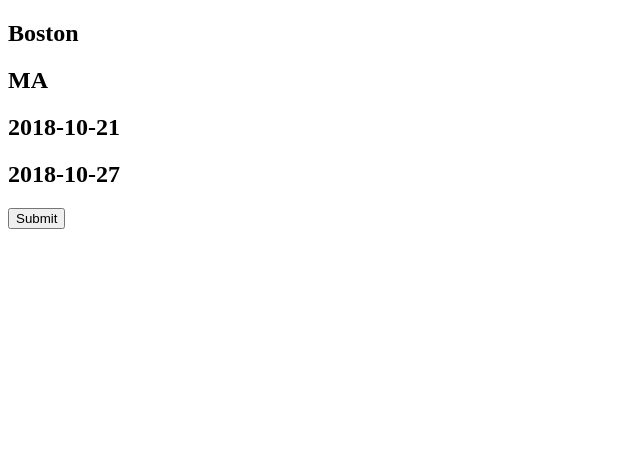
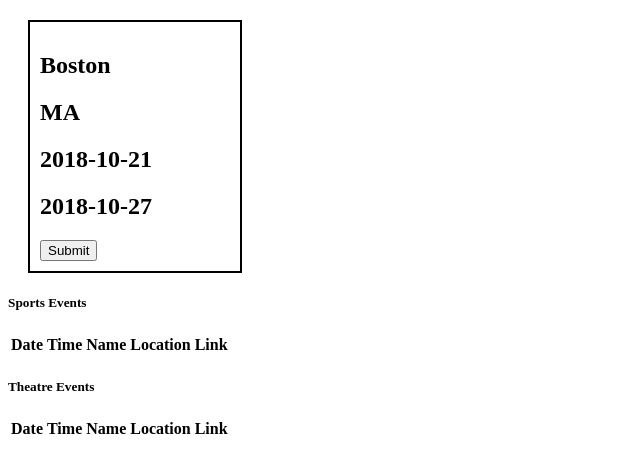
Before and after one commit to mkat44/Git_outta_town, a PHP site: page / in a window 1280 px wide. Shown: the top 473 px of the page, without its empty margins (0-640 px from the left). Run offline with PHP 8.4, Linux system fonts and the light colour scheme; lists and menus that the app fills with data are empty; some libraries are stand-ins or nearby versions.

Commit message:
Sports and theatre api call

```diff
--- a/css/style.css
+++ b/css/style.css
@@ -1,9 +1,14 @@
-.eventBoxH{
+.event-box, .input-stuff{
     margin: 20px;
     border: solid 2px black;
     width: 15%;
+    padding: 10px;
 }
 
 .eventH{
-    margin: 20px;
+    margin-right: 10px;
+    margin-bottom: 10px;
 }
+.more-info-button{
+    width: 100%;
+}
--- a/index.html
+++ b/index.html
@@ -14,37 +14,45 @@
     <script src="https://cdn.jsdelivr.net/momentjs/2.12.0/moment.min.js"></script>
 </head>
 <body>
-    <nav>
 
-    </nav>
-    <div class="container">
-        <div class="row">
-            <div class="col l12" id="search">
-
+            <div class="input-stuff">
+                <h2 id="searchBar">Boston</h2>
+                <h2 id="searchState">MA</h2>
+                <h2 id="firstDate">2018-10-21</h2>
+                <h2 id="secondDate">2018-10-27</h2>
+                <input id="searchButton" type="submit" value="Submit">
             </div>
-        </div>
-        <div class="row">
-            <div class="col l12" id="contentHeader">
-                <h2 id="city-name">Boston</h2>
-                <h2 id="state-name">MA</h2>
-                <h2 id="start-date">2018-10-21</h2>
-                <h2 id="end-date">2018-10-27</h2>
-                <input id="new-city" type="submit" value="Submit">
-                <!-- <input id="sportsH" class="eventH" type="submit" value="Sports">
-                <input id="musicH" class="eventH" type="submit" value="Music">
-                <input id="theatreH" class="eventH" type="submit" value="Theatre"> -->
+            <div id="mainContent"></div>
+            <div class="sportsEvents">
+                <h5>Sports Events</h5>
+                    <table>
+                        <thead>
+                            <tr>
+                                <th>Date</th>
+                                <th>Time</th>
+                                <th>Name</th>
+                                <th>Location</th>
+                                <th>Link</th>
+                            </tr>
+                        </thead>
+                            <tbody id="sportsTable"></tbody>
+                    </table>
             </div>
-        </div>
-        <div class="row">
-            <div class="col l12" id="mainContent">
-
+            <div class="theatreEvents">
+                <h5>Theatre Events</h5>
+                    <table>
+                        <thead>
+                            <tr>
+                                <th>Date</th>
+                                <th>Time</th>
+                                <th>Name</th>
+                                <th>Location</th>
+                                <th>Link</th>
+                            </tr>
+                        </thead>
+                            <tbody id="theatreTable"></tbody>
+                    </table>
             </div>
-        </div>
-    </div>
-
-
-
-
 
 <!-- <script type="text/javascript" src="js/materialize.min.js"></script> -->
 </body>
--- a/javascript/app.js
+++ b/javascript/app.js
@@ -1,57 +1,97 @@
 $(document).ready(function() {
-// seatgeek client id ODcxNzI3MXwxNTM4Njc2MTg3Ljc0
+
 // ticketmaster consumer key FJe0EUZsiu36JGLaKJ0OTRG6MUalTIbh
 
-    $(document).on("click", "#new-city", displayEventBox);
-
-    $(document).on("click", "#sportsH", displayEvents);
-    $(document).on("click", "#musicH", displayEvents);
-    $(document).on("click", "#theatreH", displayEvents);
+    $(document).on("click", "#searchButton", displayEventBox);
 
     function displayEventBox(){
 
-        // <input id="sportsH" class="eventH" type="submit" value="Sports">
-        // <input id="musicH" class="eventH" type="submit" value="Music">
-        // <input id="theatreH" class="eventH" type="submit" value="Theatre">
+        var eventBox = $("<div class = event-box>");
 
-        var eventBox = $("<div>");
-        eventBox.addClass("eventBoxH");
-
-        var sportsButton = $("<input id=sportsH class=eventH type=submit value=Sports>");
-        var musicButton = $("<input id=musicH class=eventH type=submit value=Music>");
-        var theatreButton = $("<input id=theatreH class=eventH type=submit value=Theatre>");
+        var sportsButton = $("<input id=sportsEvents class=eventH type=submit value=Sports>");
+        var theatreButton = $("<input id=theatreEvents class=eventH type=submit value=Theatre>");
 
         eventBox.append(sportsButton);
-        eventBox.append(musicButton);
         eventBox.append(theatreButton);
 
         $("#mainContent").append(eventBox);
 
     }
 
-    function displayEvents(){
+   // Sets up a click handler for selecting the sports tab
+   $(document).on("click", "#sportsEvents", fetchEvents);
+   // Sets up a click handler for selecting the theatre tab
+   $(document).on("click", "#theatreEvents", fetchEvents);
 
+    // Fetches the data from ticketmaster
+    function fetchEvents(){
+        // Retrieves the event type, either sports or theatre
         var event = $(this).attr("value");
+
         console.log("event = " + event);
 
-        cityName = $("#city-name").text();
-        stateName = $("#state-name").text();
-        startDate = $("#start-date").text();
-        endDate = $("#end-date").text();
+        // Gets the input data from the DOM
+        cityName = $("#searchBar").text();
+        stateName = $("#searchState").text();
+        startDate = $("#firstDate").text();
+        endDate = $("#secondDate").text();
         console.log("cityName = " + cityName);
-
-        var queryURL = "https://app.ticketmaster.com/discovery/v2/events.json?city=" + cityName + "&stateCode=" + stateName + "&startDateTime=" + startDate +"T00%3A00%3A00Z&endDateTime=" + endDate + "T23%3A59%3A00Z&keyword=" + event + "&apikey=FJe0EUZsiu36JGLaKJ0OTRG6MUalTIbh";
-
+        // Sets up the query url based on the input data and event type
+        var queryURL = "https://app.ticketmaster.com/discovery/v2/events.json?city=" + cityName + "&stateCode=" + stateName + "&startDateTime=" + startDate +"T00%3A00%3A00Z&endDateTime=" + endDate + "T23%3A59%3A00Z&keyword=" + event + "&sort=date,asc&apikey=FJe0EUZsiu36JGLaKJ0OTRG6MUalTIbh";
+        //Makes the API call
         $.ajax({
             url: queryURL,
             method: "GET"
         })
         .then(function(response) {
 
-            var Results = response._embedded;
+            var results = response._embedded;
+            // Calls the function to display the API results
+            displayEvents(results,event);
 
-            console.log(Results);
+            console.log(results);
 
         });
     }
+    // Displays the API results in a table
+    function displayEvents (results,event){
+        // Loops through the results array
+        for (var i = 0; i < results.events.length; i++) {
+
+            console.log(results.events[i].dates.start.localDate);
+            console.log(results.events[i].dates.start.localTime);
+            console.log(results.events[i].name);
+            console.log(results.events[i]._embedded.venues[0].name);
+            console.log(results.events[i].url);
+
+            // Converts date and time
+            var eventDateConverted = moment(results.events[i].dates.start.localDate).format("MM/DD/YYYY");
+            var eventTimeConverted = moment(results.events[i].dates.start.localTime,"HH:mm:ss").format("hh:mm a");
+            // Creates a button inside of the table for more info
+            var moreInfoButton = $("<a href='"+results.events[i].url+"' target='_blank'><button class=more-info-button type=submit>More Info</button></a>")
+            // Creates a new row in the table
+            var eventtr = $("<tr>");
+            // Creates a new td for each category of data
+            var eventDate = $("<td>").html(eventDateConverted);
+            var eventTime = $("<td>").html(eventTimeConverted);
+            var eventName = $("<td>").html(results.events[i].name);
+            var eventLocation = $("<td>").html(results.events[i]._embedded.venues[0].name);
+            var eventLink = $("<td>").html(moreInfoButton);
+            // Appends the new tds to the row
+            eventtr.append(eventDate);
+            eventtr.append(eventTime);
+            eventtr.append(eventName);
+            eventtr.append(eventLocation);
+            eventtr.append(eventLink);
+            // Based on weather the sports tab or theatre tab was selected, appends new row to table
+            if (event == "Sports"){
+                $("#sportsTable").append(eventtr);
+            }
+            else if (event == "Theatre"){
+                $("#theatreTable").append(eventtr);
+            }
+        }
+
+    };
+
 })
```
